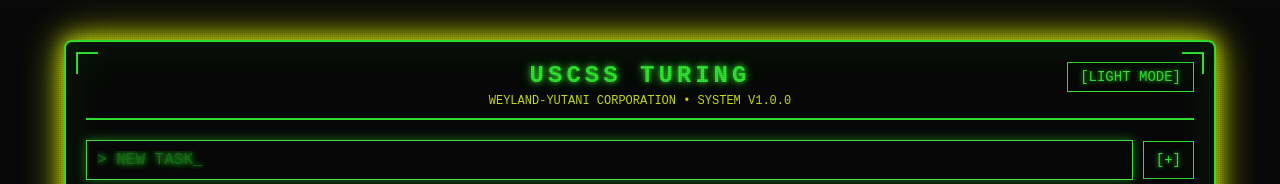
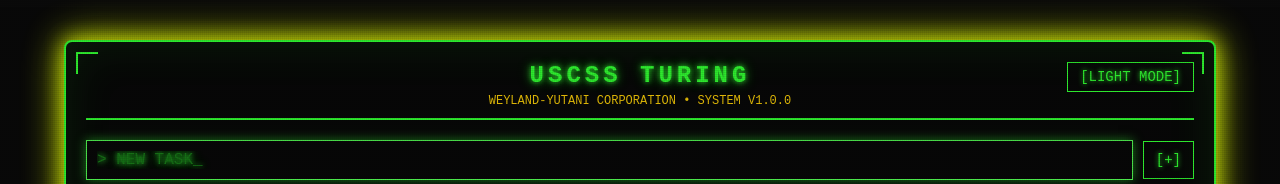
Before and after one commit to zarcaxm/Turing, a React (Vite) app: page / in a window 1280 px wide. Shown: the top 184 px of the page. Built offline with nearby package versions, Linux system fonts and the light colour scheme.

Commit message:
Fix light mode subtitle

```diff
--- a/src/styles/terminal.css
+++ b/src/styles/terminal.css
@@ -73,10 +73,17 @@
   text-shadow: 0 0 10px var(--text-primary);
 }
 
-.app-subtitle {
+body[data-theme="light"] .app-subtitle {
   font-size: 12px;
   text-align: center;
-  color: #dff70a;
+  color: #f7cc0a;
+  margin-top: 5px;
+}
+
+body[data-theme="dark"] .app-subtitle {
+  font-size: 12px;
+  text-align: center;
+  color: #f7cc0a;
   margin-top: 5px;
 }
 
```
